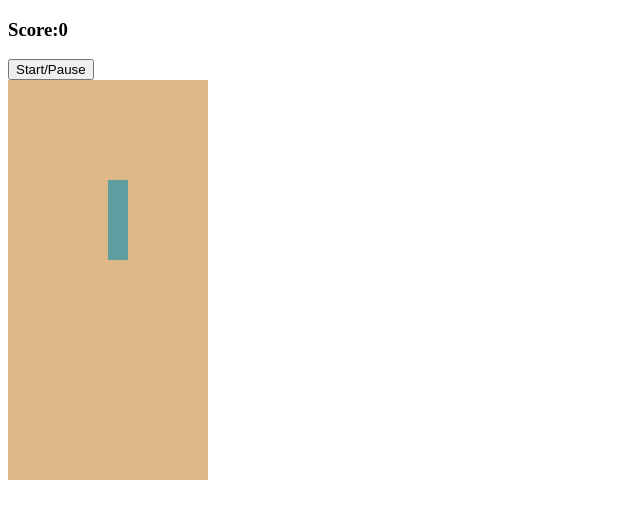
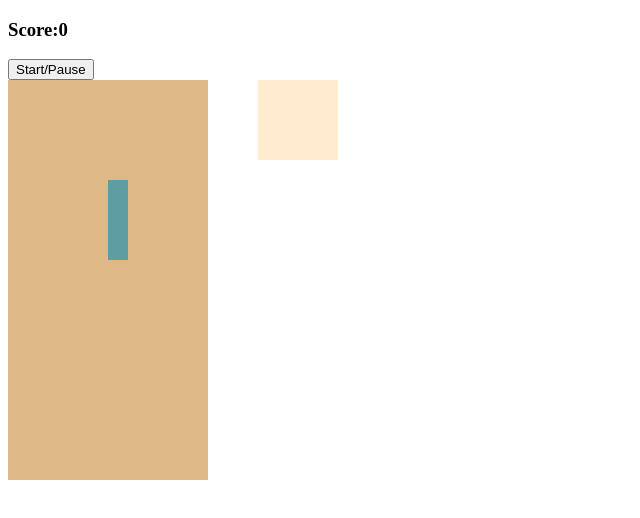
Before and after one commit to amitko92/Tetris, a plain HTML site: page index.html in a window 1280 px wide. Shown: the whole page, without its empty margins (0-640 px from the left). Drawn offline with Linux system fonts and the light colour scheme.

Commit message:
day 2 - part 1

```diff
--- a/app.js
+++ b/app.js
@@ -89,6 +89,10 @@ document.addEventListener('DOMContentLoaded', ()=>{
     {
       moveRight()
     }
+    else if(e.keyCode === 38)// up
+    {
+      rotation()
+    }
   }
   document.addEventListener('keyup',control)
 
@@ -127,7 +131,7 @@ document.addEventListener('DOMContentLoaded', ()=>{
 
   function moveRight(){
     undraw()
-    const isAtLeftEdge = current.some(index=>(currentPosition + index) % width === 0)
+    const isAtLeftEdge = current.some(index=>(currentPosition + index) % width === width - 1)
     if (!isAtLeftEdge) currentPosition +=1
     if(current.some(index => squares[currentPosition + index].classList.contains('taken'))){
       currentPosition += 1
@@ -135,6 +139,30 @@ document.addEventListener('DOMContentLoaded', ()=>{
     draw()
   }
 
+  function rotation(){
+    undraw()
+    currentRotation ++
+    if(currentRotation === current.length){
+      currentRotation = 0
+    }
+    current = theTetrominoes[random][currentRotation]
+    draw()
+  }
+
+  // show up next tetromino in the mini grid
+
+  const displaySquares = document.querySelectorAll('.mini-grid div')
+  const displayWidth = 4
+  let displayIndex = 0
+
+  const upNextTetrominoes = [
+    [1, displayWidth+1, displayWidth*2+1, 2], //lTetromino
+    [0, displayWidth, displayWidth+1, displayWidth*2+1], //zTetromino
+    [1, displayWidth, displayWidth+1, displayWidth+2], //tTetromino
+    [0, 1, displayWidth, displayWidth+1], //oTetromino
+    [1, displayWidth+1, displayWidth*2+1, displayWidth*3+1] //iTetromino
+  ]
+
 
 
 
--- a/index.html
+++ b/index.html
@@ -11,6 +11,8 @@
 
     <h3>Score:<span id="score">0</span></h3>
     <button id="start-button">Start/Pause</button>
+
+    <div class="main-grid">
 
         <div class="grid">
             <div></div>
@@ -224,5 +226,25 @@
             <div class="taken"></div>
             <div class="taken"></div>
         </div>
+
+        <div class="mini-grid">
+            <div></div>
+            <div></div>
+            <div></div>
+            <div></div>
+            <div></div>
+            <div></div>
+            <div></div>
+            <div></div>
+            <div></div>
+            <div></div>
+            <div></div>
+            <div></div>
+            <div></div>
+            <div></div>
+            <div></div>
+            <div></div>
+        </div>
+    </div>
 </body>
 </html>
--- a/style.css
+++ b/style.css
@@ -1,3 +1,7 @@
+.main-grid{
+    display: flex;
+}
+
 .grid{
     width: 200px;
     height: 400px;
@@ -15,3 +19,17 @@
 .tetromino{
     background-color: cadetblue;
 }
+
+.mini-grid{
+    width:  80px;
+    height: 80px;
+    display: flex;
+    flex-wrap: wrap;
+    margin-left: 50px;
+    background-color: blanchedalmond;
+}
+
+.mini-grid div{
+    width: 20px;
+    height: 20px;
+}
```
Lines whose indentation alone changed are shown as unchanged.
